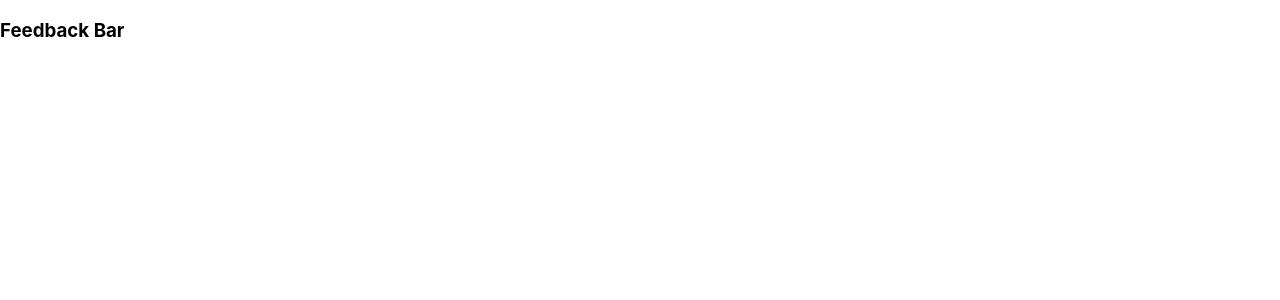
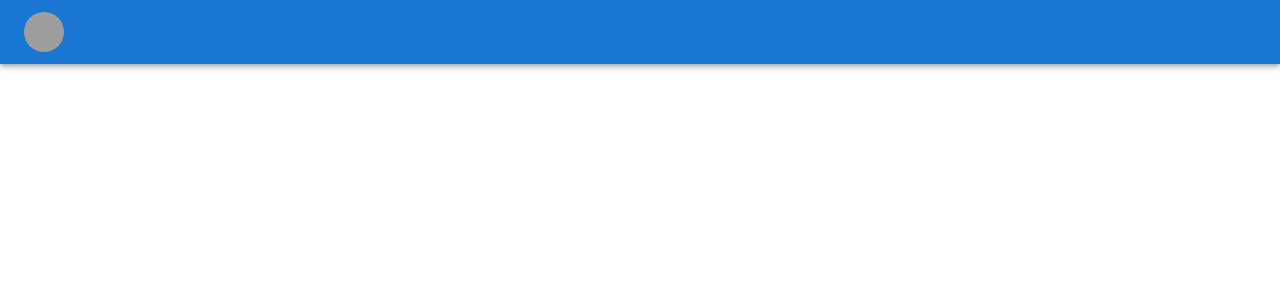
Before and after one commit to ndkv9/lb-feedback, a React (Create React App) app: page / in a window 1280 px wide. Shown: the top 300 px of the page. Built offline with nearby package versions, Linux system fonts and the light colour scheme; grey boxes are pictures that could not be loaded; the HTML template or start-up script is replaced by a standard one.

Commit message:
add bar and logo

```diff
--- a/src/App.js
+++ b/src/App.js
@@ -1,9 +1,10 @@
 import React from 'react'
+import FeedBackBar from "./components/FeedBackBar";
 
 function App() {
   return (
    <div>
-     <h3>Feedback Bar</h3>
+     <FeedBackBar />
    </div>
   );
 }
--- a/src/components/FeedBack.js
+++ /dev/null
@@ -1 +0,0 @@
-import React from 'react'
--- /dev/null
+++ b/src/components/FeedBackBar.js
@@ -0,0 +1,23 @@
+import React from 'react'
+import AppBar from '@mui/material/AppBar';
+import Box from '@mui/material/Box';
+import Toolbar from '@mui/material/Toolbar';
+import Container from '@mui/material/Container';
+import Avatar from '@mui/material/Avatar';
+
+const FeedBackBar = () => {
+
+  return (
+    <AppBar position="static">
+      <Container maxWidth="xl">
+        <Toolbar disableGutters>
+          <Box sx={{ flexGrow: 0 }}>
+            <Avatar alt="Remy Sharp" src="https://stripe-images.s3.us-west-1.amazonaws.com/works-with/0bf92fa8419e3237a6fb6eac9b1c225099f96741" />
+          </Box>
+        </Toolbar>
+      </Container>
+    </AppBar>
+  );
+};
+
+export default FeedBackBar
```
